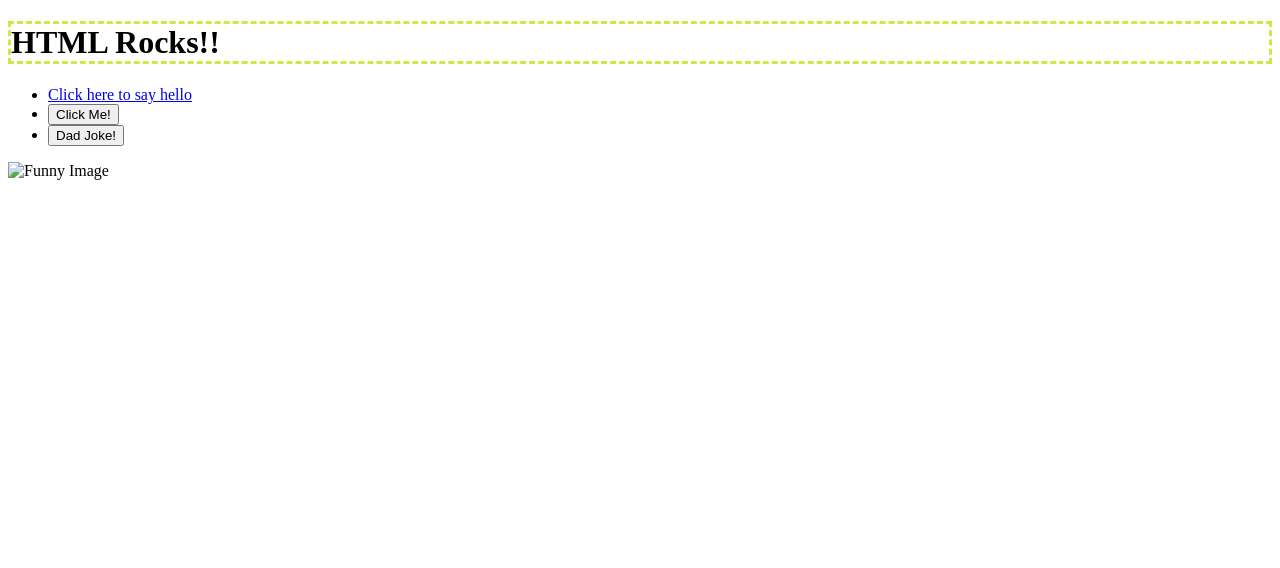
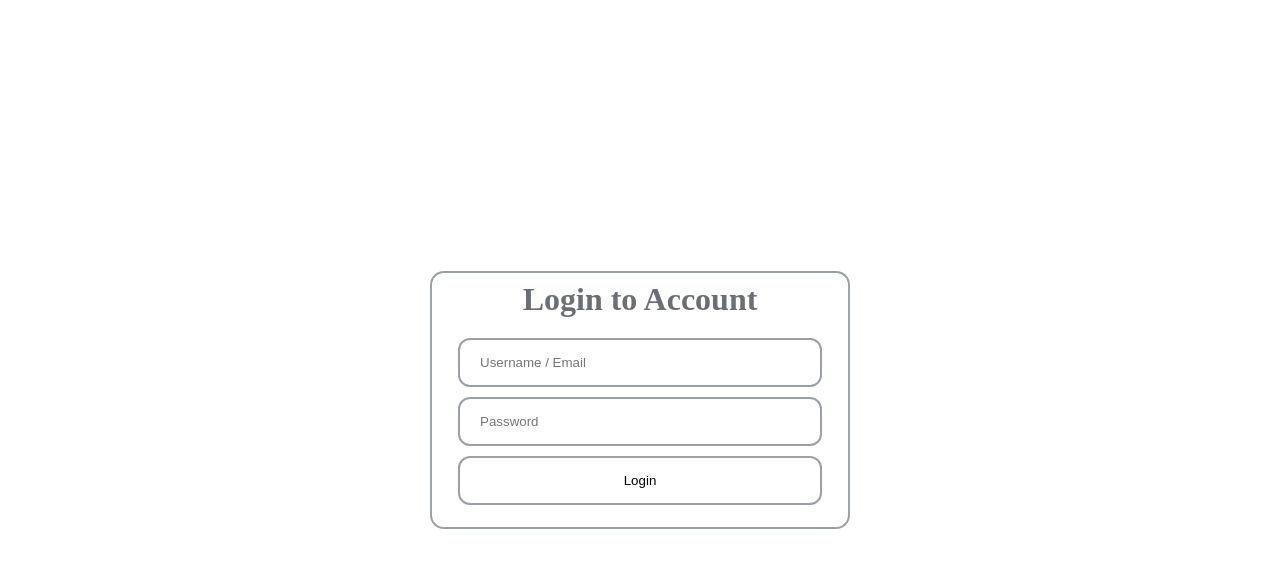
Before and after one commit to aslanaliyev0/CS208-09.03, a website: page index.html in a window 1280 px wide. Drawn offline with Linux system fonts and the light colour scheme; files that its build step writes are made by us from their sources; files whose address does not match are found by name.

Commit message:
Lab Complete

```diff
--- a/index.html
+++ b/index.html
@@ -3,23 +3,36 @@
 
 <head>
   <meta charset="utf-8">
-  <title>CS208 - Starter Code (UPDATE ME)!</title>
+  <title>Log Into Account</title>
   <meta name="description" content="">
   <meta name="viewport" content="width=device-width, initial-scale=1">
   <link rel="stylesheet" href="style.css">
 </head>
 
 <body>
-  <h1>HTML Rocks!!</h1>
-  <ul>
-  <li><a href="/hello">Click here to say hello</a></li>
-  <li><button id="hello-link">Click Me!</button></li>
-  <li><button id="joke-button">Dad Joke!</button></li>
+  <main class = card>
+    <h1>Login to Account</h1>
+
+    <form id="loginForm">
+
+      <input id="username" name="username" type="text" placeholder="Username / Email" autocomplete="username" />
+
+      <input id="password" name="password" type="password" placeholder="Password" autocomplete="current-password" />
+
+      <button id="loginBtn" type="submit">Login</button>
+    </form>
+  </main>
+
   <script src="script.js"></script>
-  </ul>
-  <img src="funny.png" alt="Funny Image" width="300" height="200">
 
-  <h2 id="joke-display"></h2>
+
+
+
+
+
+
+
+  </main>
 </body>
 
 </html>
```
Also changed, not shown: dist/funny.png (deleted), dist/script.js, dist/style.css, 1 other file.
